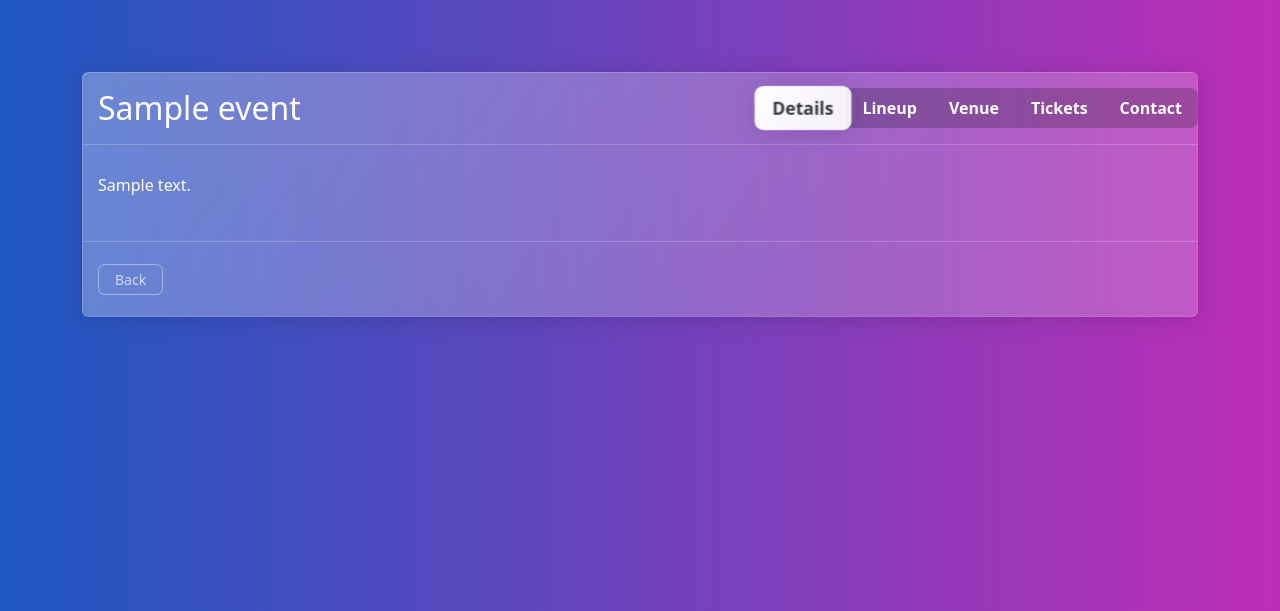
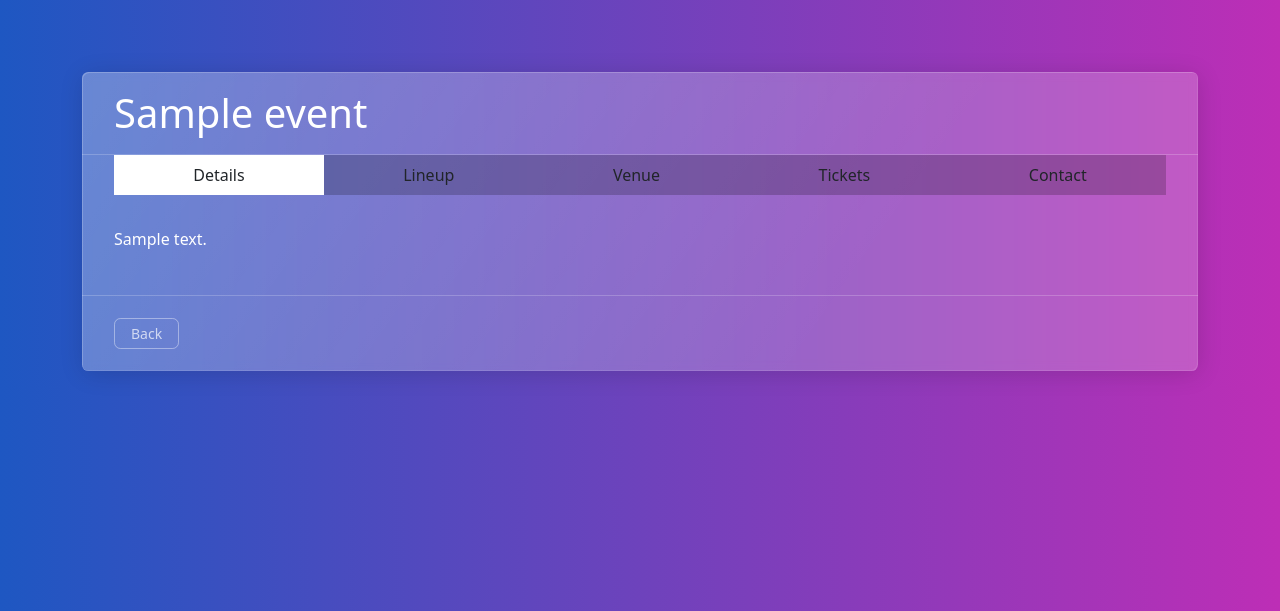
Before and after one commit to Sandmann11/django-events, a Django app: page /event_details/1/ in a window 1280 px wide. Shown: the part 64-675 px from the top of the page. Run offline with Django 3.2, Linux system fonts and the light colour scheme; tables that the repository leaves empty hold one stand-in row (values such as "Sample post"); some libraries are stand-ins or nearby versions.

Commit message:
210905-1

```diff
--- a/events/templates/events/event_details.html
+++ b/events/templates/events/event_details.html
@@ -4,38 +4,26 @@
 
 {% block content %}
 <div class="container">
-    <div class="card px-0 mt-4 mb-2">
+    <div class="card mt-4 mb-2">
 
-        <div class="card-header py-2 d-flex justify-content-between">
+        <div class="card-header px-3 py-2 mb-0 d-flex justify-content-between">
 
             <div>
-                <h1 class="card-title fs-2 my-0 lh-sm display-6">{{ event.name }}</h1>
+                <h1 class="card-title fs-1 my-0 lh-sm display-6">{{ event.name }}</h1>
                 <!-- <p class="my-0 fw-light"><small><em>{{ event.start_date }}</em></small></p> -->
-            </div>
-
-            <div>
-                <ul class="nav nav-tabs card-header-pills">
-                    <li class="nav-item">
-                        <a class="nav-link active fw-bold" data-bs-toggle="tab" href="#details">Details</a>
-                    </li>
-                    <li class="nav-item">
-                        <a class="nav-link" data-bs-toggle="tab" href="#lineup">Lineup</a>
-                    </li>
-                    <li class="nav-item">
-                        <a class="nav-link" data-bs-toggle="tab" href="#venue">Venue</a>
-                    </li>
-                    <li class="nav-item">
-                        <a class="nav-link" data-bs-toggle="tab" href="#tickets">Tickets</a>
-                    </li>
-                    <li class="nav-item">
-                        <a class="nav-link" data-bs-toggle="tab" href="#contact">Contact</a>
-                    </li>
-                </ul>
             </div>
 
         </div>
 
-        <div class="card-body">
+        <div class="card-body pt-0 px-3">
+
+            <nav class="nav nav-tabs nav-fill mt-0 mb-3">
+                <a class="nav-link active fw-700 fs-6 text-dark" data-bs-toggle="tab" href="#details">Details</a>
+                <a class="nav-link fw-700 fs-6 text-dark" data-bs-toggle="tab" href="#lineup">Lineup</a>
+                <a class="nav-link fw-700 fs-6 text-dark" data-bs-toggle="tab" href="#venue">Venue</a>
+                <a class="nav-link fw-700 fs-6 text-dark" data-bs-toggle="tab" href="#tickets">Tickets</a>
+                <a class="nav-link fw-700 fs-6 text-dark" data-bs-toggle="tab" href="#contact">Contact</a>
+            </nav>
 
             <div id="myTabContent" class="tab-content">
 
@@ -45,9 +33,17 @@
 
                 <div class="tab-pane fade" id="lineup">
                     {% for artist in event.lineup.all %}
-                        <ul class="lh-base">
-                            <li><a href="{% url 'artist_details' artist.pk %}"><strong>{{ artist.name }}</strong></a> ({{ artist.country }})</li>
+
+
+                        <ul class="list-group w-25 mb-2">
+                            <li class="d-flex list-group-item justify-content-between align-items-center px-2 py-1">
+                                <div><a href="{% url 'artist_details' artist.pk %}" class="fs-6 text-dark text-decoration-none stretched-link">{{ artist.name }}</a></div>
+                                <div class="text-dark"><small>{{ artist.country }}</small></div>
+                            </li>
                         </ul>
+                        <!-- <ul class="lh-base">
+                            <li><a class="text-decoration-none" href="{% url 'artist_details' artist.pk %}"><strong>{{ artist.name }}</strong></a> ({{ artist.country }})</li>
+                        </ul> -->
                     {% endfor %}
                 </div>
 
@@ -73,7 +69,7 @@
 
         {% if user.is_authenticated %}
 
-        <div class="card-footer d-flex justify-content-between">
+        <div class="card-footer px-3 d-flex justify-content-between">
             <div class="my-1">
                 <a href="{% url 'event_list' %}" class="btn btn-sm btn-outline-secondary px-2 text-muted">Back</a>
             </div>
@@ -85,7 +81,7 @@
 
         {% else %}
 
-        <div class="card-footer d-flex justify-content-between">
+        <div class="card-footer px-3 d-flex justify-content-between">
             <div class="my-1">
                 <a href="{% url 'event_list' %}" class="btn btn-sm btn-outline-secondary px-2 text-muted">Back</a>
             </div>
--- a/events/templates/events/home.html
+++ b/events/templates/events/home.html
@@ -15,7 +15,7 @@
                 <p class="lead">Quickly design and customize responsive mobile-first sites with Bootstrap, the world’s most popular front-end open source toolkit, featuring Sass variables and mixins, responsive grid system, extensive prebuilt components, and powerful JavaScript plugins.</p>
                 <div class="d-grid gap-2 d-md-flex justify-content-md-start mt-4">
                     <a href="{% url 'login' %}" class="btn btn-primary btn-lg px-4 me-md-2">Login</a>
-                    <a href="{% url 'register' %}" class="btn btn-info btn-lg px-4 me-md-2">Register</a>
+                    <a href="{% url 'register' %}" class="btn btn-danger btn-lg px-4 me-md-2">Register</a>
                 </div>
             </div>
         </div>
```
Also changed, not shown: events/templates/events/artist_list.html (+10 -3 lines), events/templates/events/event_list.html (+14 -9 lines), events/templates/events/venue_add.html (+16 -1 lines), events/templates/events/venue_details.html (+9 -3 lines), events/templates/events/venue_list.html (+4 -4 lines), members/templates/registration/login.html (line endings or trailing spaces), 1 other file.
